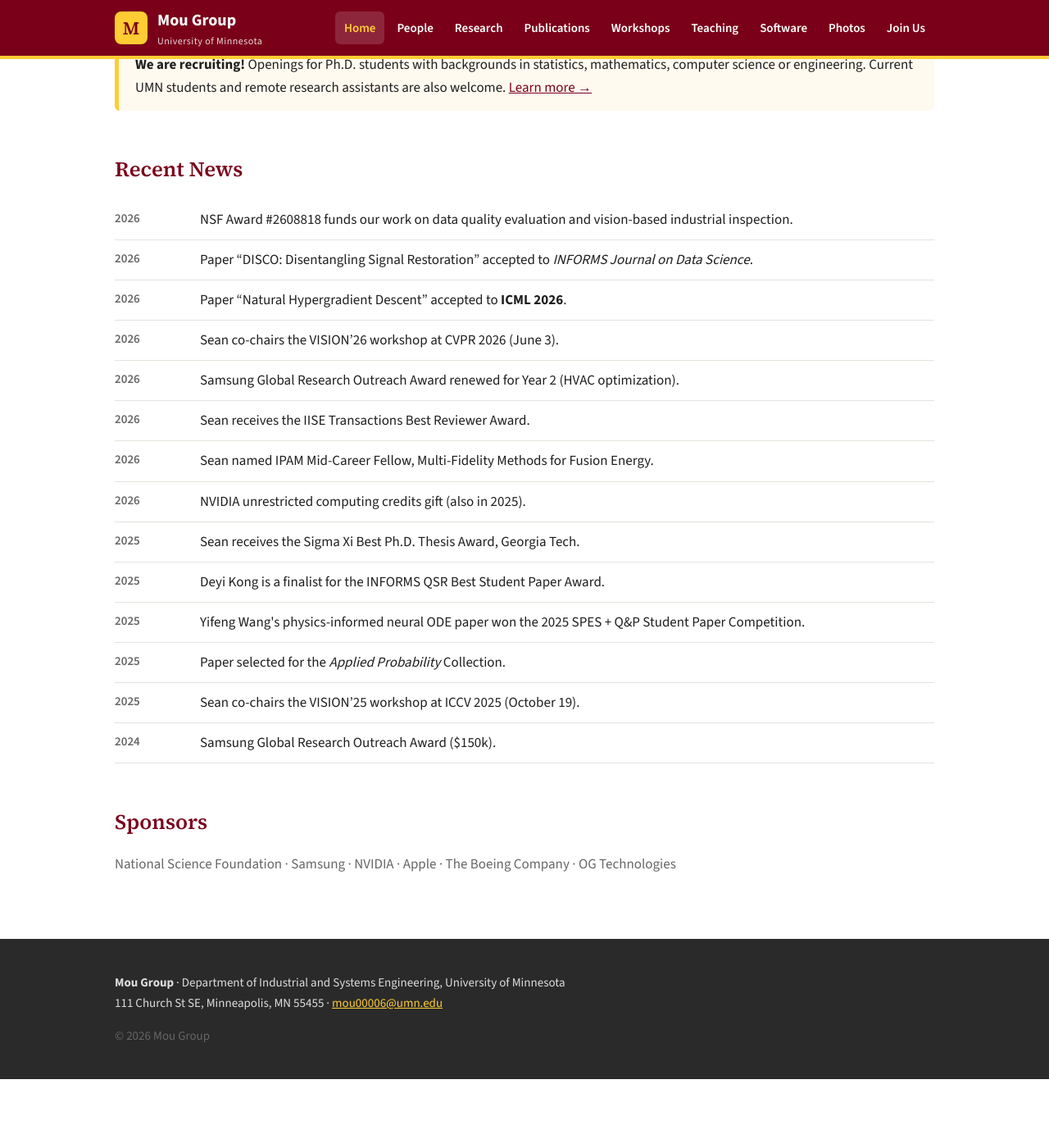
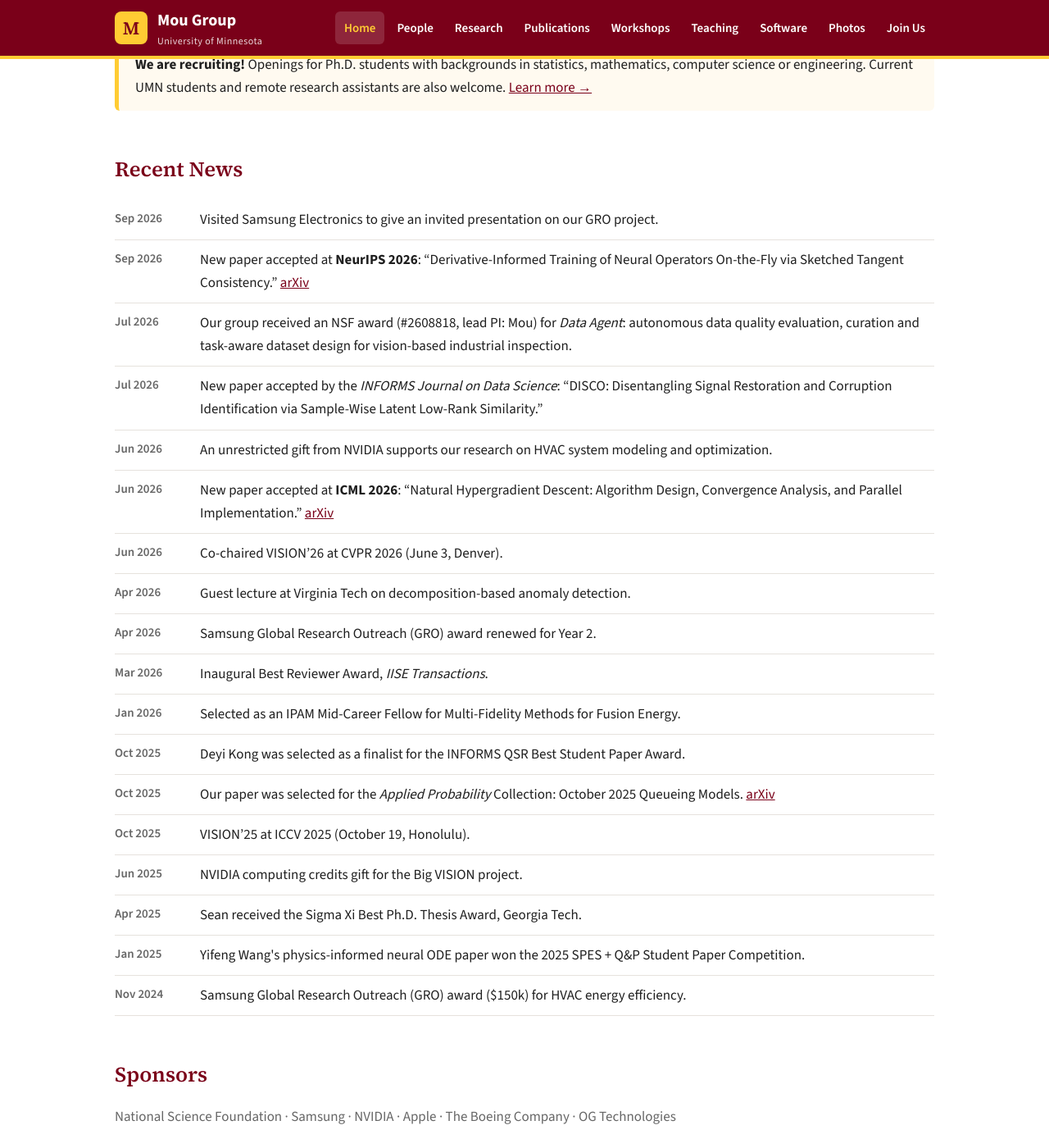
Before and after one commit to Mou-group-UMN/mou-group-umn.github.io, a Jekyll site: the page built from index.html, in a window 1280 px wide and 1400 px high, scrolled down 496 px. Shown: the whole window at 82% size. Built offline with Jekyll 4.4.1, drawn with Linux system fonts in a browser that asks for light colours; before the commit the page ends 1812 px from its top, so only the background shows below that.

Commit message:
Add Sep 2026 news and NeurIPS 2026 paper; arXiv links; HVAC figure on Research
Co-Authored-By: Claude Opus 5.5 <noreply@anthropic.com>
Claude-Session: https://claude.ai/code/session_016GNQRsRmjnV7FVLtdJKMqR

```diff
--- a/_data/news.yml
+++ b/_data/news.yml
@@ -1,15 +1,56 @@
-# Newest first. Add a line at the top to post news.
-- {date: "2026", text: "NSF Award #2608818 funds our work on data quality evaluation and vision-based industrial inspection."}
-- {date: "2026", text: "Paper “DISCO: Disentangling Signal Restoration” accepted to <em>INFORMS Journal on Data Science</em>."}
-- {date: "2026", text: "Paper “Natural Hypergradient Descent” accepted to <strong>ICML 2026</strong>."}
-- {date: "2026", text: "Sean co-chairs the VISION’26 workshop at CVPR 2026 (June 3)."}
-- {date: "2026", text: "Samsung Global Research Outreach Award renewed for Year 2 (HVAC optimization)."}
-- {date: "2026", text: "Sean receives the IISE Transactions Best Reviewer Award."}
-- {date: "2026", text: "Sean named IPAM Mid-Career Fellow, Multi-Fidelity Methods for Fusion Energy."}
-- {date: "2026", text: "NVIDIA unrestricted computing credits gift (also in 2025)."}
-- {date: "2025", text: "Sean receives the Sigma Xi Best Ph.D. Thesis Award, Georgia Tech."}
-- {date: "2025", text: "Deyi Kong is a finalist for the INFORMS QSR Best Student Paper Award."}
-- {date: "2025", text: "Yifeng Wang's physics-informed neural ODE paper won the 2025 SPES + Q&amp;P Student Paper Competition."}
-- {date: "2025", text: "Paper selected for the <em>Applied Probability</em> Collection."}
-- {date: "2025", text: "Sean co-chairs the VISION’25 workshop at ICCV 2025 (October 19)."}
-- {date: "2024", text: "Samsung Global Research Outreach Award ($150k)."}
+# News, newest first. date = "Mon YYYY"; type = Paper / Funding / Award / Talk / Workshop.
+# text may use simple HTML: <em>, <strong>, <a href="...">.
+- date: Sep 2026
+  type: Talk
+  text: Visited Samsung Electronics to give an invited presentation on our GRO project.
+- date: Sep 2026
+  type: Paper
+  text: 'New paper accepted at <strong>NeurIPS 2026</strong>: “Derivative-Informed Training of Neural Operators On-the-Fly via Sketched Tangent Consistency.” <a href="https://arxiv.org/abs/2609.32797">arXiv</a>'
+- date: Jul 2026
+  type: Funding
+  text: 'Our group received an NSF award (#2608818, lead PI: Mou) for <em>Data Agent</em>: autonomous data quality evaluation, curation and task-aware dataset design for vision-based industrial inspection.'
+- date: Jul 2026
+  type: Paper
+  text: 'New paper accepted by the <em>INFORMS Journal on Data Science</em>: “DISCO: Disentangling Signal Restoration and Corruption Identification via Sample-Wise Latent Low-Rank Similarity.”'
+- date: Jun 2026
+  type: Funding
+  text: An unrestricted gift from NVIDIA supports our research on HVAC system modeling and optimization.
+- date: Jun 2026
+  type: Paper
+  text: 'New paper accepted at <strong>ICML 2026</strong>: “Natural Hypergradient Descent: Algorithm Design, Convergence Analysis, and Parallel Implementation.” <a href="https://arxiv.org/abs/2602.10905">arXiv</a>'
+- date: Jun 2026
+  type: Workshop
+  text: Co-chaired VISION’26 at CVPR 2026 (June 3, Denver).
+- date: Apr 2026
+  type: Talk
+  text: Guest lecture at Virginia Tech on decomposition-based anomaly detection.
+- date: Apr 2026
+  type: Funding
+  text: Samsung Global Research Outreach (GRO) award renewed for Year 2.
+- date: Mar 2026
+  type: Award
+  text: Inaugural Best Reviewer Award, <em>IISE Transactions</em>.
+- date: Jan 2026
+  type: Award
+  text: Selected as an IPAM Mid-Career Fellow for Multi-Fidelity Methods for Fusion Energy.
+- date: Oct 2025
+  type: Award
+  text: Deyi Kong was selected as a finalist for the INFORMS QSR Best Student Paper Award.
+- date: Oct 2025
+  type: Paper
+  text: 'Our paper was selected for the <em>Applied Probability</em> Collection: October 2025 Queueing Models. <a href="https://arxiv.org/abs/2006.06150">arXiv</a>'
+- date: Oct 2025
+  type: Workshop
+  text: VISION’25 at ICCV 2025 (October 19, Honolulu).
+- date: Jun 2025
+  type: Funding
+  text: NVIDIA computing credits gift for the Big VISION project.
+- date: Apr 2025
+  type: Award
+  text: Sean received the Sigma Xi Best Ph.D. Thesis Award, Georgia Tech.
+- date: Jan 2025
+  type: Award
+  text: Yifeng Wang's physics-informed neural ODE paper won the 2025 SPES + Q&amp;P Student Paper Competition.
+- date: Nov 2024
+  type: Funding
+  text: Samsung Global Research Outreach (GRO) award ($150k) for HVAC energy efficiency.
--- a/_data/publications.yml
+++ b/_data/publications.yml
@@ -1,4 +1,5 @@
 # Newest first. Fields: authors, title, venue, year, link, note (award / status), area
+- {authors: "Yang, X., Lu, L., Mou, S.", title: "Derivative-Informed Training of Neural Operators On-the-Fly via Sketched Tangent Consistency", venue: "Advances in Neural Information Processing Systems (NeurIPS)", year: 2026, link: "https://arxiv.org/abs/2609.32797", area: design}
 - {authors: "Wang, Y., Mou, S., Shi, J., Zhang, C.", title: "Physics Informed Neural ODE with Heterogeneous Control Inputs for Quality Prediction of Composite Adhesive Joints", venue: "IISE Transactions", year: 2024, area: design}
 - {authors: "Mou, S., Gu, X., Cao, M., Bai, H., Huang, P., Shan, J., Shi, J.", title: "RGI: Robust GAN-Inversion for Mask-Free Image Inpainting and Unsupervised Pixel-Wise Anomaly Detection", venue: "International Conference on Learning Representations (ICLR)", year: 2023, note: "IISE QCRE Best Track Paper", area: robust}
 - {authors: "Bai, H., Mou, S., Likhomanenko, T., Cinbis, R. G., Tuzel, O., Huang, P., Shan, J., Shi, J., Cao, M.", title: "VISION Datasets: A Benchmark for Vision-Based Industrial Inspection", venue: "arXiv preprint", year: 2023, link: "https://arxiv.org/abs/2306.07890", area: robust}
--- a/assets/css/style.css
+++ b/assets/css/style.css
@@ -47,3 +47,4 @@ h2{color:var(--maroon);margin-top:2.2em}
 .ws-latest p{margin:.35em 0}
 .card img{object-position:50% 28%}
 .former{padding-left:1.2em}.former li{margin:.3em 0}
+.fig{margin:16px 0 8px}.fig img{display:block;width:100%;height:auto;border:1px solid var(--line);border-radius:8px;background:#fff}.fig figcaption{margin-top:6px;font-size:14px;color:var(--muted)}
--- a/research.html
+++ b/research.html
@@ -6,7 +6,7 @@ permalink: /research/
 <p>The Mou Group develops learning, optimization and computational methods for complex engineering systems, with the goal of improving their quality, productivity and efficiency. Our work draws on modern machine learning (modeling), large-scale optimization (algorithms) and computational science (efficient implementation), with applications in vision-based industrial inspection, advanced manufacturing, energy systems and more.</p>
 {% assign areas = "robust|Robust Learning with Anomaly Detection Applications|Scalable machine learning for high-dimensional data with complex structure — tensor decomposition, inverse problems and generative models — applied to manufacturing defect detection and vision-based industrial inspection.;design|Design and Optimization of Complex Physical Systems|Physics-informed machine learning and PDE-constrained optimization for advanced manufacturing, process control and quality engineering, including aircraft fuselage assembly and composite joints.;stochastic|Stochastic Systems|Applied probability, queueing theory and the stationary behavior of stochastic optimization algorithms." | split: ";" %}
 {% for a in areas %}{% assign f = a | split: "|" %}
-<div class="area"><h2>{{ f[1] }}</h2><p>{{ f[2] }}</p><h3>Selected publications</h3><ul class="pubs">
+<div class="area"><h2>{{ f[1] }}</h2><p>{{ f[2] }}</p>{% if f[0] == "design" %}<figure class="fig"><img src="{{ '/assets/img/research/hvac-operation-to-design.jpg' | relative_url }}" alt="From energy-efficient operation to optimal HVAC design"><figcaption>From energy-efficient operation to optimal HVAC design: physics-informed learning for large-scale HVAC systems (Samsung GRO project).</figcaption></figure>{% endif %}<h3>Selected publications</h3><ul class="pubs">
 {% for p in site.data.publications %}{% if p.area == f[0] %}{% include pub.html p=p %}{% endif %}{% endfor %}</ul></div>
 {% endfor %}
 <h2>Sponsors</h2><p>National Science Foundation, Samsung, NVIDIA, Apple, The Boeing Company and OG Technologies.</p>
```
Also changed, not shown: assets/img/research/hvac-operation-to-design.jpg (added).
